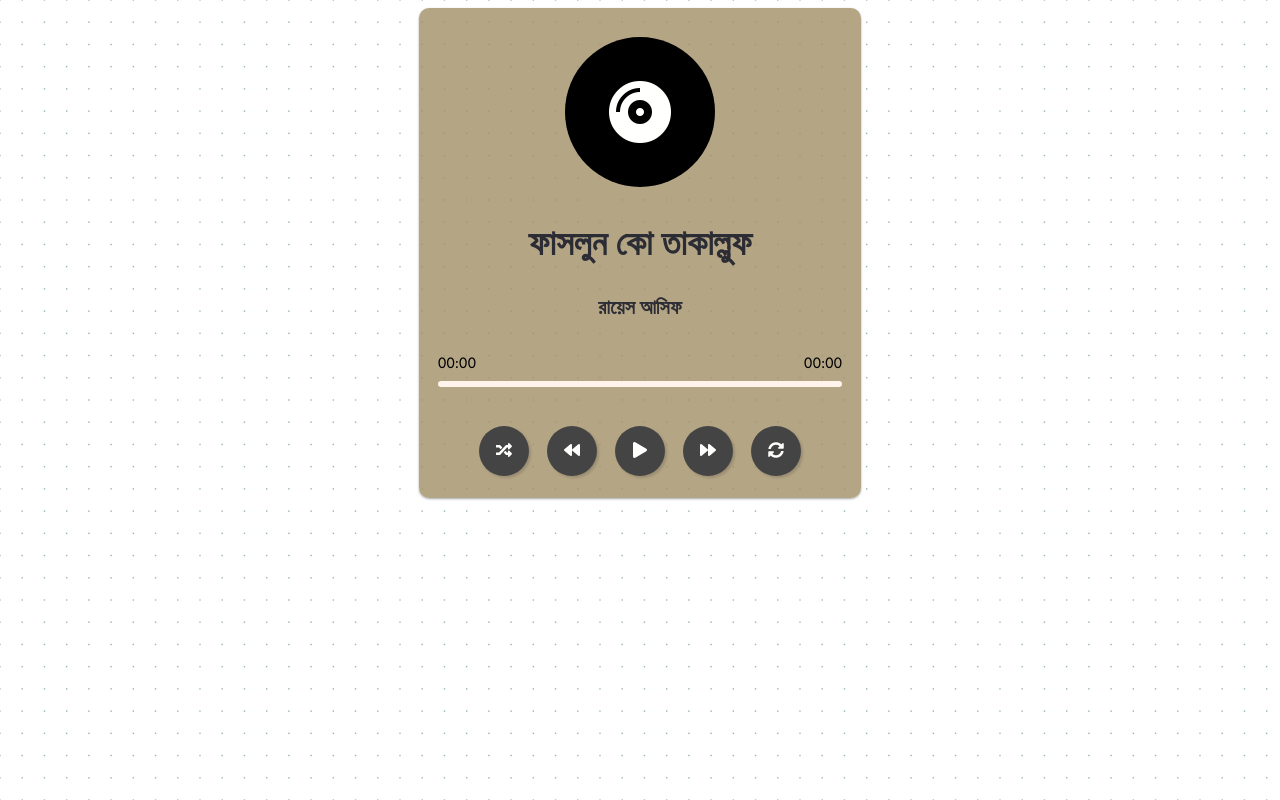
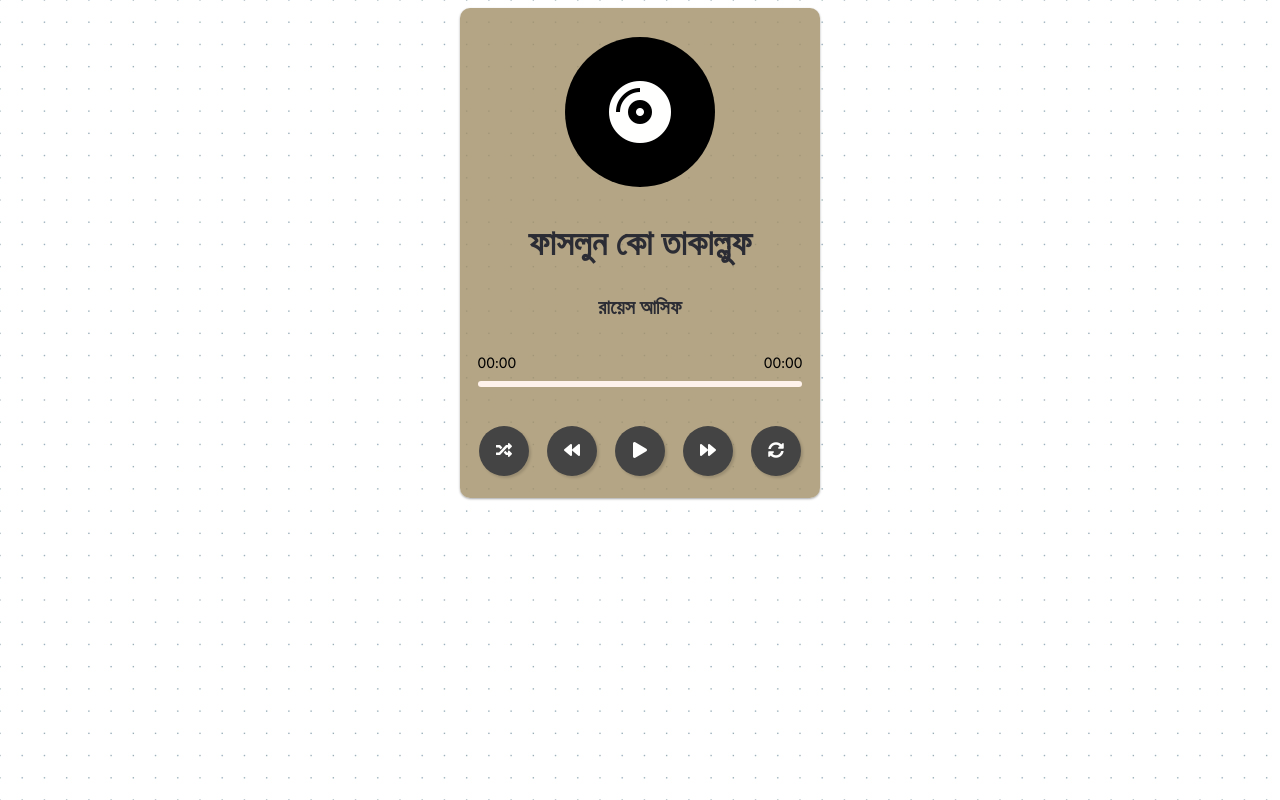
Before and after one commit to ahmed-kaif/js-music-player, a plain HTML site: page index.html in a window 1280 px wide. Drawn offline with Linux system fonts and the light colour scheme; files whose address does not match are found by name.

Commit message:
adjusted container width

```diff
--- a/css/styles.css
+++ b/css/styles.css
@@ -27,8 +27,8 @@ body {
   margin: auto;
   /* height: 97vh; */
   padding: 1%;
-  width: 35%;
-  min-width: 25em;
+  width: 27%;
+  min-width: 360px;
   background-color: rgba(163, 144, 104, 0.808);
   border-radius: 10px;
   box-shadow: rgba(0, 0, 0, 0.12) 0px 1px 3px, rgba(0, 0, 0, 0.24) 0px 1px 2px;
@@ -129,7 +129,6 @@ body {
 .btn {
   font-size: 16px;
   /* padding: 10px 20px 10px 20px; */
-  /* padding: 10px; */
   width: 50px;
   height: 50px;
   margin: 9px;
```
